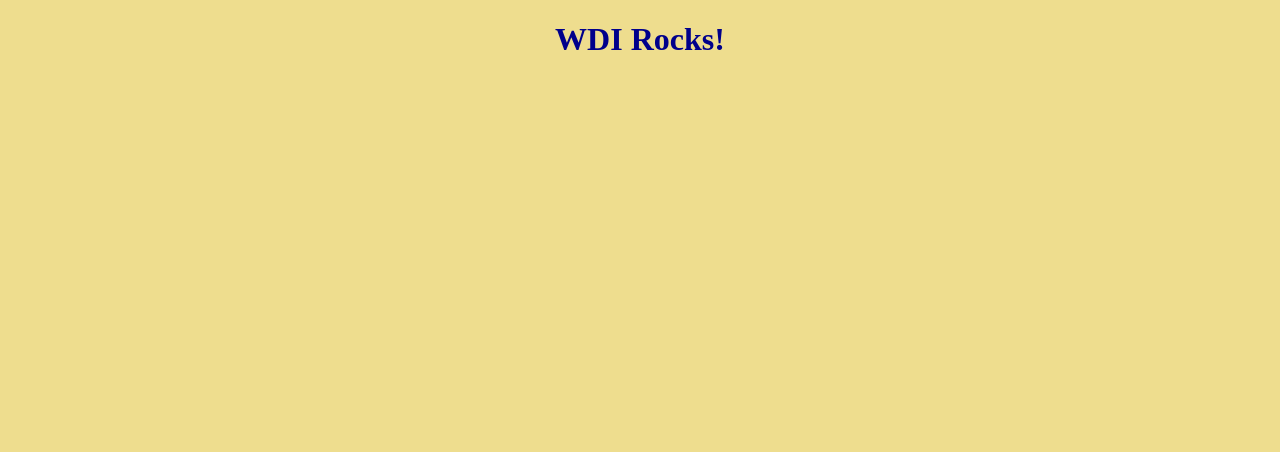
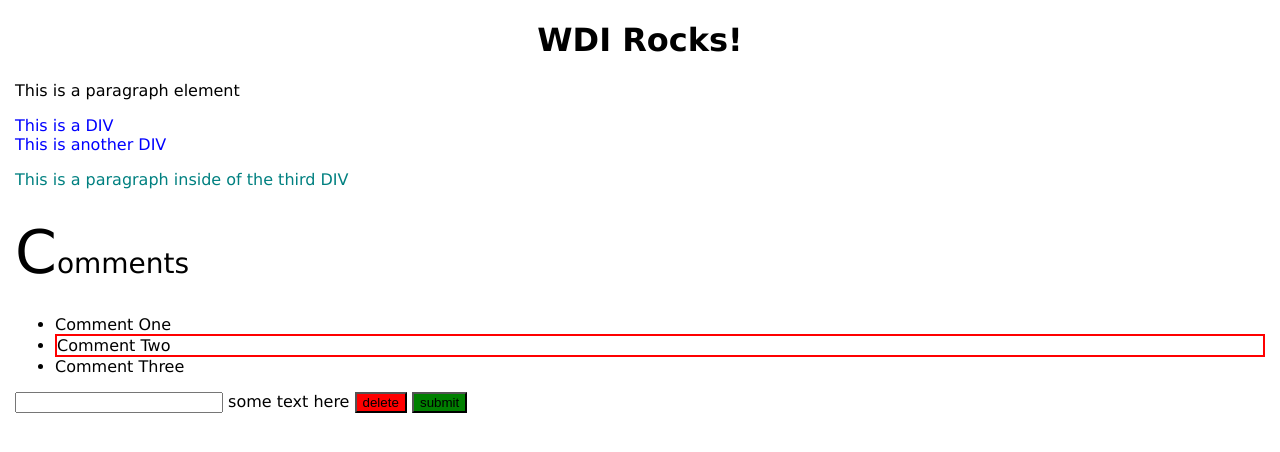
Before and after one commit to Dujota/css-selctors-class-example, a plain HTML site: page index.html in a window 1280 px wide. Drawn offline with Linux system fonts and the light colour scheme.

Commit message:
completed code along

```diff
--- a/css/styles.css
+++ b/css/styles.css
@@ -0,0 +1,68 @@
+body {
+  font-family: "Lucida Grande";
+  margin: 15px;
+}
+
+h1 {
+  text-align: center;
+}
+
+
+div {
+  color: blue;
+}
+
+#comments-title {
+  font-size: 28px;
+}
+
+#comments-title::first-letter {
+  font-size: 60px;
+}
+
+.works {
+  font-size: 10px;
+}
+
+
+/* Basic class selector */
+li.super-cool {
+  border: 2px solid red;
+}
+
+
+input[type="text"] {
+  width: 200px;
+}
+
+
+.crazy.super-cool p {
+  color: teal;
+}
+
+
+li:hover {
+  cursor: pointer;
+}
+
+
+
+
+/* Examples */
+.btn {
+  /* rounded corners */
+  /* 10 px tall */
+  /* 30 px wide */
+}
+
+.btn:hover {
+  border: 3px solid blue;
+}
+
+.danger-btn {
+  background-color: red;
+}
+
+.success-btn {
+  background-color: green;
+}
--- a/index.html
+++ b/index.html
@@ -6,15 +6,34 @@
   <meta http-equiv="X-UA-Compatible" content="IE=edge">
   <meta name="viewport" content="width=device-width, initial-scale=1.0">
   <title>CSS Code Along</title>
-  <style>
-    h1 {
-      text-align: center;
-    }
-  </style>
+  <link rel="stylesheet" href="css/styles.css">
 </head>
 
-<body style="background-color: #eedd8e; color: darkblue">
+<body>
   <h1>WDI Rocks!</h1>
+  <p>This is a paragraph element</p>
+
+  <div>This is a DIV</div>
+  <div class="crazy">This is another DIV</div>
+  <div class="crazy super-cool">
+    <p>This is a paragraph inside of the third DIV</p>
+  </div>
+
+  <p id="comments-title" class="works">Comments</p>
+  <ul class="only-this-one">
+    <li>Comment One</li>
+    <li class="super-cool">Comment Two</li>
+    <li>Comment Three</li>
+  </ul>
+
+  <input type="text">
+
+
+  <!-- Example -->
+  <span id="cool" class="hello world">some text here</span>
+
+  <button class="btn danger-btn">delete</button>
+  <button class="btn success-btn">submit</button>
 </body>
 
 </html>
```
